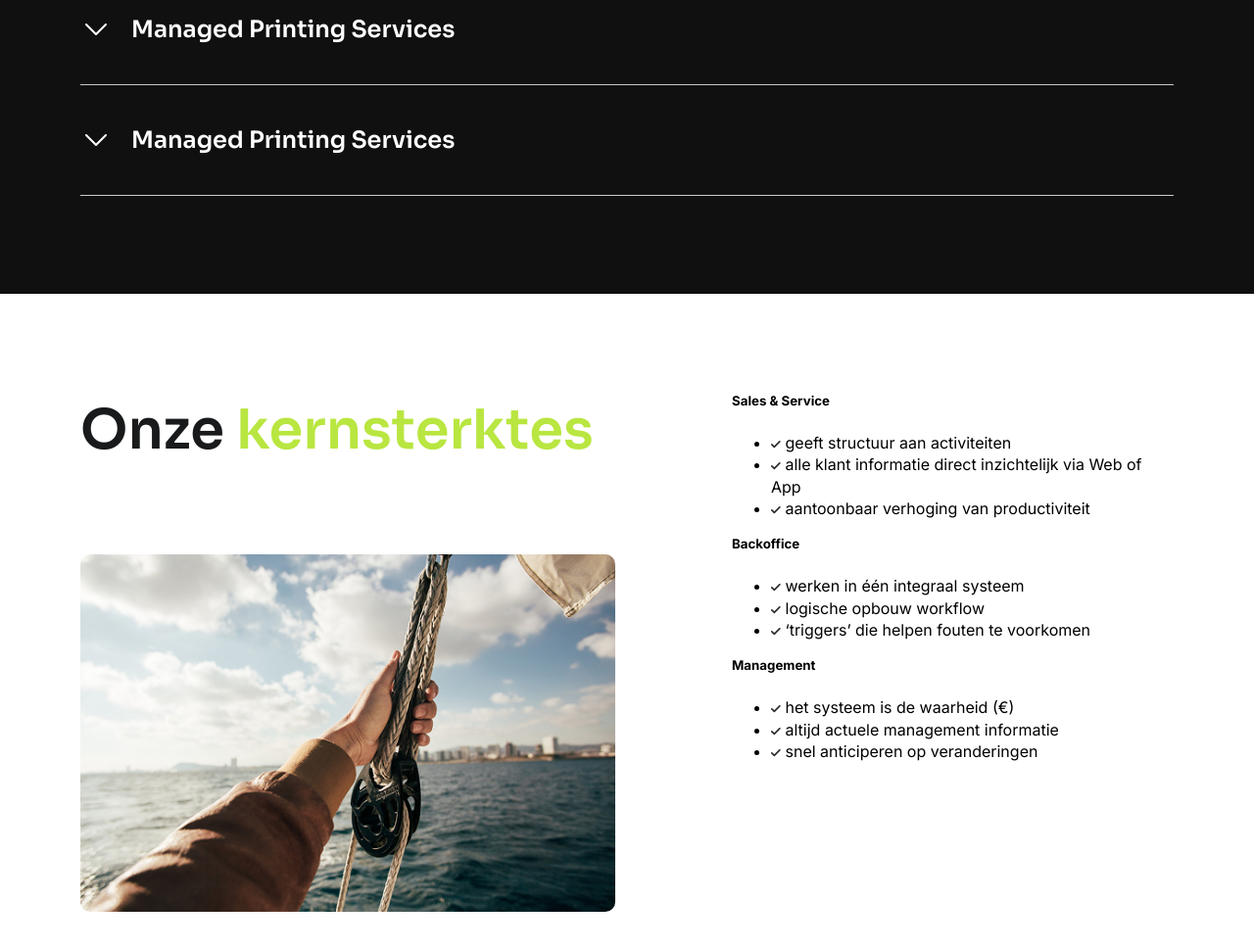
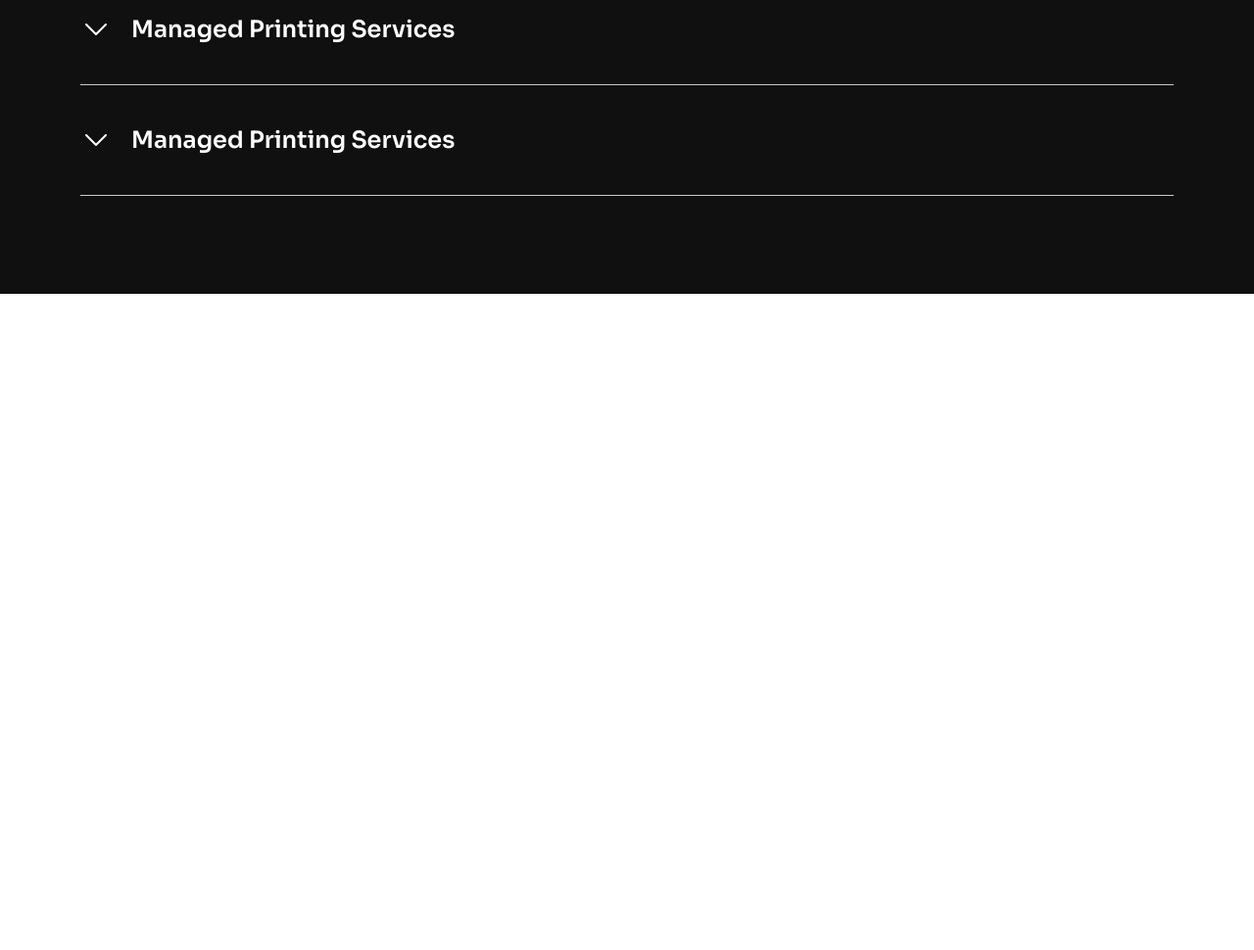
Before and after one commit to IraMonasteretska/bn-solutions, a plain HTML site: page index.html in a window 1280 px wide. Shown: the part 3071-4041 px from the top of the page at 98% size. After the commit the page ends 3371 px from the top, so only its background shows below. Drawn offline with Linux system fonts and the light colour scheme.

Commit message:
Add files via upload

```diff
--- a/index.html
+++ b/index.html
@@ -342,94 +342,7 @@
             </div>
         </div>
 
-        <div class="kernsterktes">
-            <div class="container">
-                <div class="row">
-                    <div class="col-xl-6">
-                        <div class="kernsterktes-content">
-                            <h2>Onze <span>kernsterktes</span></h2>
-                            <div class="imgwrap">
-                                <img src="img/kernsterktes.jpg" alt="img">
-                            </div>
-                        </div>
-                    </div>
-                    <div class="col-xl-5 offset-xl-1">
-                        <div class="kernsterktes__items">
-                            <div class="kernsterktes__item">
-                                <h5>Sales & Service</h5>
-                                <ul>
-                                    <li>
-                                        <span>
-                                            <img src="img/check.svg" alt="check">
-                                        </span>
-                                        geeft structuur aan activiteiten
-                                    </li>
-                                    <li>
-                                        <span>
-                                            <img src="img/check.svg" alt="check">
-                                        </span>
-                                        alle klant informatie direct inzichtelijk via Web of App
-                                    </li>
-                                    <li>
-                                        <span>
-                                            <img src="img/check.svg" alt="check">
-                                        </span>
-                                        aantoonbaar verhoging van productiviteit
-                                    </li>
-                                </ul>
-                            </div>
-                            <div class="kernsterktes__item">
-                                <h5>Backoffice</h5>
-                                <ul>
-                                    <li>
-                                        <span>
-                                            <img src="img/check.svg" alt="check">
-                                        </span>
-                                        werken in één integraal systeem
-                                    </li>
-                                    <li>
-                                        <span>
-                                            <img src="img/check.svg" alt="check">
-                                        </span>
-                                        logische opbouw workflow
-                                    </li>
-                                    <li>
-                                        <span>
-                                            <img src="img/check.svg" alt="check">
-                                        </span>
-                                        ‘triggers’ die helpen fouten te voorkomen
-                                    </li>
-                                </ul>
-                            </div>
-                            <div class="kernsterktes__item">
-                                <h5>Management</h5>
-                                <ul>
-                                    <li>
-                                        <span>
-                                            <img src="img/check.svg" alt="check">
-                                        </span>
-                                        het systeem is de waarheid (€)
-                                    </li>
-                                    <li>
-                                        <span>
-                                            <img src="img/check.svg" alt="check">
-                                        </span>
-                                        altijd actuele management informatie
-                                    </li>
-                                    <li>
-                                        <span>
-                                            <img src="img/check.svg" alt="check">
-                                        </span>
-                                        snel anticiperen op veranderingen
-                                    </li>
 
-                                </ul>
-                            </div>
-                        </div>
-                    </div>
-                </div>
-            </div>
-        </div>
 
 
     </main>
```
